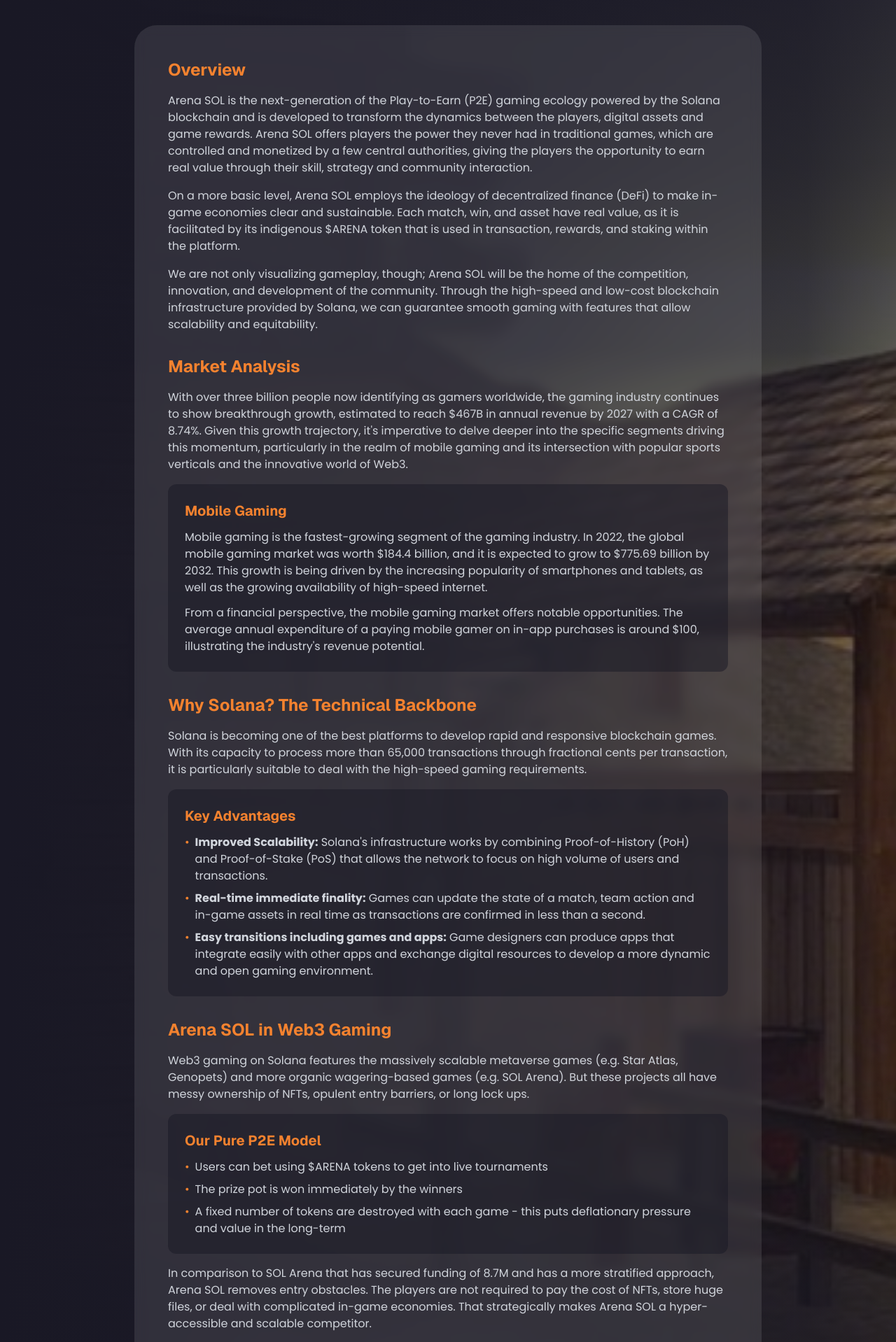
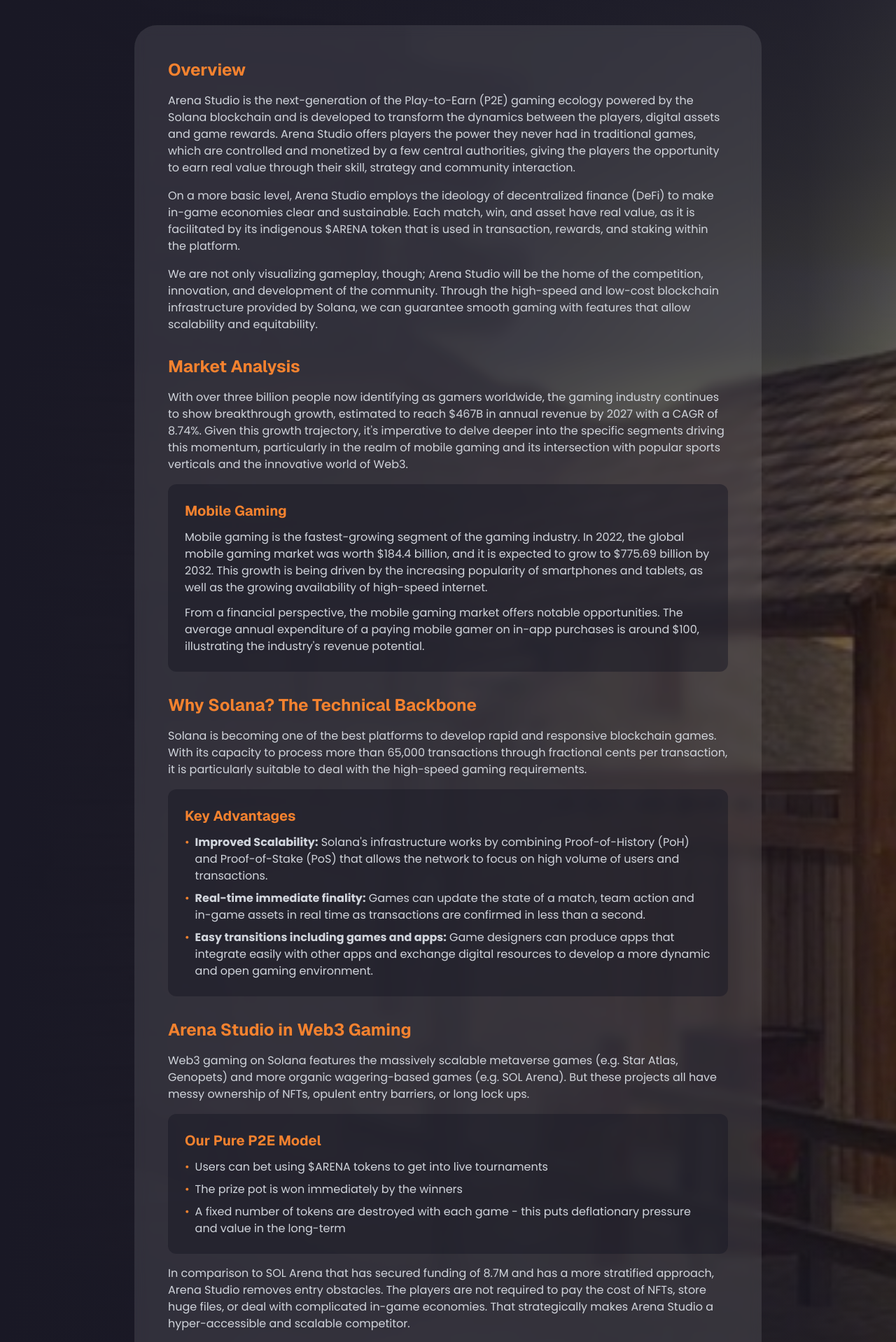
Before and after one commit to osamaqaseem39/areanasol, a Next.js app: page /whitepaper in a window 1280 px wide. Shown: the part 282-2200 px from the top of the page at 70% size. Built offline with nearby package versions, Linux system fonts and the light colour scheme.

Commit message:
Update branding from Arena SOL to Arena Studio

```diff
--- a/src/app/layout.tsx
+++ b/src/app/layout.tsx
@@ -31,7 +31,7 @@
 // If you have Geist Mono, add it similarly, or use a system mono font as fallback
 
 export const metadata: Metadata = {
-  title: "Arena SOL - The Ultimate Gaming Arena",
+          title: "Arena Studio - The Ultimate Gaming Arena",
   description: "Step into the arena and fight for 1v1 Match. Bet $500 worth of $ARENA and join the ultimate gaming experience.",
   icons: {
     icon: '/images/logo-icon.png',
--- a/src/app/roadmap/page.tsx
+++ b/src/app/roadmap/page.tsx
@@ -77,7 +77,7 @@
               </h2>
               <p className="text-lg md:text-xl text-gray-300 mb-8 font-poppins">
                 Our detailed roadmap is currently under development.
-                Stay tuned for exciting updates about Arena SOL's future!
+                Stay tuned for exciting updates about Arena Studio's future!
               </p>
               <div className="flex justify-center">
                 <a href="/" className="bg-orange-500 hover:bg-orange-600 text-black font-bold py-3 px-8 rounded-[1.2rem] transition-colors duration-200 font-play text-xl">
--- a/src/app/whitepaper/page.tsx
+++ b/src/app/whitepaper/page.tsx
@@ -82,21 +82,21 @@
                      <h3 className="text-2xl font-bold text-[#F4822F] mb-4 font-geist">Overview</h3>
                      <div className="space-y-4 text-gray-300 font-poppins">
                                                <p>
-                         Arena SOL is the next-generation of the Play-to-Earn (P2E) gaming ecology powered
+                          Arena Studio is the next-generation of the Play-to-Earn (P2E) gaming ecology powered
                           by the Solana blockchain and is developed to transform the dynamics between the players,
-                         digital assets and game rewards. Arena SOL offers players the power they never had in
+                          digital assets and game rewards. Arena Studio offers players the power they never had in
                           traditional games, which are controlled and monetized by a few central authorities, giving the
                           players the opportunity to earn real value through their skill, strategy and community
                           interaction.
                         </p>
                                                <p>
-                         On a more basic level, Arena SOL employs the ideology of decentralized finance
+                          On a more basic level, Arena Studio employs the ideology of decentralized finance
                           (DeFi) to make in-game economies clear and sustainable. Each match, win, and asset have
                           real value, as it is facilitated by its indigenous $ARENA token that is used in transaction,
                           rewards, and staking within the platform.
                         </p>
                                                <p>
-                         We are not only visualizing gameplay, though; Arena SOL will be the home of the
+                          We are not only visualizing gameplay, though; Arena Studio will be the home of the
                           competition, innovation, and development of the community. Through the high-speed and
                           low-cost blockchain infrastructure provided by Solana, we can guarantee smooth gaming
                           with features that allow scalability and equitability.
@@ -169,9 +169,9 @@
                      </div>
                    </div>
 
-                   {/* Arena SOL Model Section */}
+                                       {/* Arena Studio Model Section */}
                    <div>
-                     <h3 className="text-2xl font-bold text-[#F4822F] mb-4 font-geist">Arena SOL in Web3 Gaming</h3>
+                                           <h3 className="text-2xl font-bold text-[#F4822F] mb-4 font-geist">Arena Studio in Web3 Gaming</h3>
                      <div className="space-y-4 text-gray-300 font-poppins">
                        <p>
                          Web3 gaming on Solana features the massively scalable metaverse games (e.g. Star
@@ -200,9 +200,9 @@
 
                        <p>
                                                    In comparison to SOL Arena that has secured funding of 8.7M and has a more
-                         stratified approach, Arena SOL removes entry obstacles. The players are not required to pay the cost of
+                          stratified approach, Arena Studio removes entry obstacles. The players are not required to pay the cost of
                           NFTs, store huge files, or deal with complicated in-game economies. That strategically
-                         makes Arena SOL a hyper-accessible and scalable competitor.
+                          makes Arena Studio a hyper-accessible and scalable competitor.
                        </p>
                      </div>
                    </div>
@@ -213,7 +213,7 @@
               <div className="flex flex-col sm:flex-row gap-4 justify-center items-center">
                                  <a
                    href="/images/ARENASOL WHITEPAPER.pdf"
-                  download="Arena_SOL_Whitepaper.pdf"
+                   download="Arena_Studio_Whitepaper.pdf"
                   className="bg-[#F4822F] hover:bg-[#E6731A] text-black font-bold py-4 px-8 rounded-[1.2rem] transition-all duration-200 font-play text-xl flex items-center gap-3 shadow-lg hover:shadow-xl"
                 >
                   <svg className="w-6 h-6" fill="none" stroke="currentColor" viewBox="0 0 24 24">
--- a/src/components/ArenaGamesSection.tsx
+++ b/src/components/ArenaGamesSection.tsx
@@ -11,7 +11,7 @@
     subtitle: 'Optimized for Mobile Only',
     image: '/images/solshooter.jpeg',
     comingSoon: false,
-    link: 'https://solshooter.arenasol.fun/',
+            link: 'https://solshooter.arenastudio.fun/',
   },
 
   {
--- a/src/components/FooterCommunitySection.tsx
+++ b/src/components/FooterCommunitySection.tsx
@@ -26,10 +26,10 @@
             <h2 className="text-2xl font-bold text-white mb-4 font-geist">Join the Community</h2>
             {/* Social icons */}
             <div className="flex flex-row gap-10 items-center justify-center mb-2">
-              <a href="https://x.com/play_arenasol?s=11" target="_blank" rel="noopener noreferrer" aria-label="X" className="hover:opacity-80 transition-opacity">
+              <a href="https://x.com/play_arenastudio?s=11" target="_blank" rel="noopener noreferrer" aria-label="X" className="hover:opacity-80 transition-opacity">
                 <img src="/images/x.png" alt="X" className="w-14 h-14" />
               </a>
-              <a href="https://www.instagram.com/play_arenasol/?e=a3ef9de8-edc1-4c1b-ae84-39c7f477f4dc&g=5" target="_blank" rel="noopener noreferrer" aria-label="Instagram" className="hover:opacity-80 transition-opacity">
+              <a href="https://www.instagram.com/play_arenastudio/?e=a3ef9de8-edc1-4c1b-ae84-39c7f477f4dc&g=5" target="_blank" rel="noopener noreferrer" aria-label="Instagram" className="hover:opacity-80 transition-opacity">
                 <img src="/images/instagram.png" alt="Instagram" className="w-14 h-14" />
               </a>
               <a href="#" aria-label="Telegram" className="hover:opacity-80 transition-opacity">
--- a/src/components/Header.tsx
+++ b/src/components/Header.tsx
@@ -68,7 +68,7 @@
           <a href="/">
             <Image
               src="/images/logo.png"
-              alt="Arenasol Logo"
+              alt="Arena Studio Logo"
               width={100}
               height={100}
               className="w-24 h-24 md:w-[150px] md:h-[150px]"
--- a/src/components/HeroSection.tsx
+++ b/src/components/HeroSection.tsx
@@ -8,7 +8,7 @@
       <div className="hidden md:flex flex-col md:flex-row items-center justify-between w-full max-w-[120rem] mx-auto gap-8 px-8" style={{ marginLeft: '100px', marginRight: '100px' }}>
         {/* Left: Text in dark box */}
         <div className="flex-1 max-w-2xl text-left relative rounded-2xl pt-4 pb-8 px-8">
-          <h1 className="font-play text-[120px] font-bold text-[#F4822F] leading-tight mb-4">Arena SOL</h1>
+          <h1 className="font-play text-[120px] font-bold text-[#F4822F] leading-tight mb-4">Arena Studio</h1>
           <div
             className="font-poppins font-extralight"
             style={{
@@ -22,7 +22,7 @@
             {/* Optional extra text here */}
           </div>
           <p className="mb-4 text-[#F4822F]">
-            <span className="text-[#F4822F] font-semibold">Arena SOL</span>
+            <span className="text-[#F4822F] font-semibold">Arena Studio</span>
             <span className="poppins-extralight-15 text-white font-normal" style={{ opacity: 0.7, fontSize: '20px', lineHeight: '28px' }}> is a groundbreaking play-to-earn game on the Solana blockchain, where your skill decides your rewards.</span>
           </p>
           <p className="poppins-extralight-15 mb-2 text-white" style={{ opacity: 0.7, fontSize: '20px', lineHeight: '28px' }}>
@@ -36,7 +36,7 @@
             Compete, dominate, and extract your winnings — this is where Web3 gaming meets real competition.
           </p>
           <div className="flex gap-8 mt-8">
-            <a href="https://solshooter.arenasol.fun" target="_blank" rel="noopener noreferrer">
+            <a href="https://solshooter.arenastudio.fun" target="_blank" rel="noopener noreferrer">
               <button className="bg-[#191825] border border-[#F4822F] text-white font-semibold px-8 py-3 rounded-md shadow-lg hover:bg-[#F4822F] hover:text-[#191825] transition-all focus:outline-none focus:ring-2 focus:ring-[#F4822F]">
                 Play Now
               </button>
@@ -56,7 +56,7 @@
       <div className="md:hidden flex flex-col items-center justify-center w-full px-4 py-8">
         {/* Mobile Header */}
         <div className="w-full text-center mb-6">
-          <h1 className="font-play text-4xl sm:text-6xl font-bold text-[#F4822F] leading-tight mb-4">Arena SOL</h1>
+          <h1 className="font-play text-4xl sm:text-6xl font-bold text-[#F4822F] leading-tight mb-4">Arena Studio</h1>
           <p className="text-white text-sm sm:text-base opacity-90 mb-4">
             A groundbreaking play-to-earn game on the Solana blockchain
           </p>
@@ -88,7 +88,7 @@
 
           {/* Mobile Buttons */}
           <div className="flex flex-col sm:flex-row gap-4 mt-6">
-            <a href="https://solshooter.arenasol.fun" target="_blank" rel="noopener noreferrer">
+            <a href="https://solshooter.arenastudio.fun" target="_blank" rel="noopener noreferrer">
               <button className="bg-[#191825] border border-[#F4822F] text-white font-semibold px-6 py-3 rounded-md shadow-lg hover:bg-[#F4822F] hover:text-[#191825] transition-all focus:outline-none focus:ring-2 focus:ring-[#F4822F]">
                 Play Now
               </button>
--- a/src/components/Label.tsx
+++ b/src/components/Label.tsx
@@ -4,7 +4,7 @@
     return (
         <div className="w-[447px] h-[90px]">
             <div className="fixed w-[447px] top-0 left-0 font-geist font-bold text-[#ff6123] text-[90px] leading-[90px]">
-                Arena SOL
+                Arena Studio
             </div>
         </div>
     );
```
Lines whose indentation alone changed are shown as unchanged.
